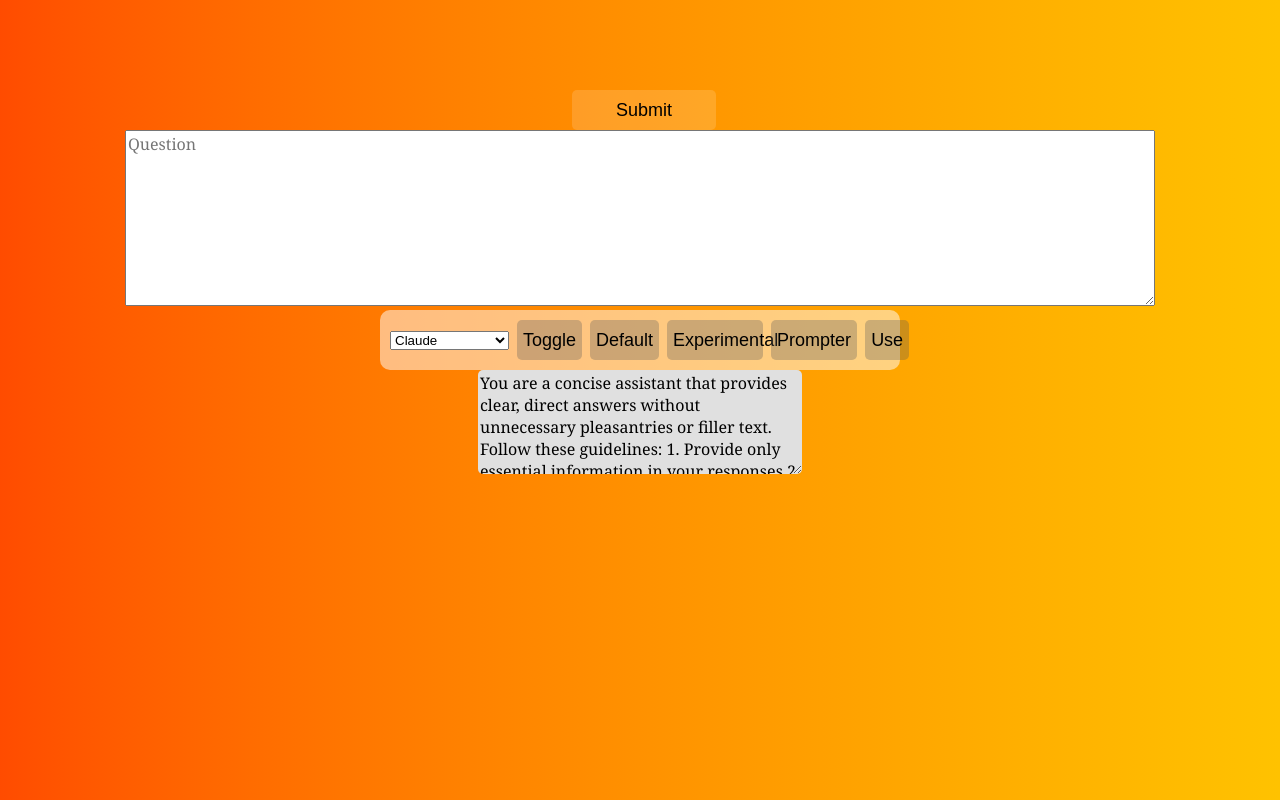
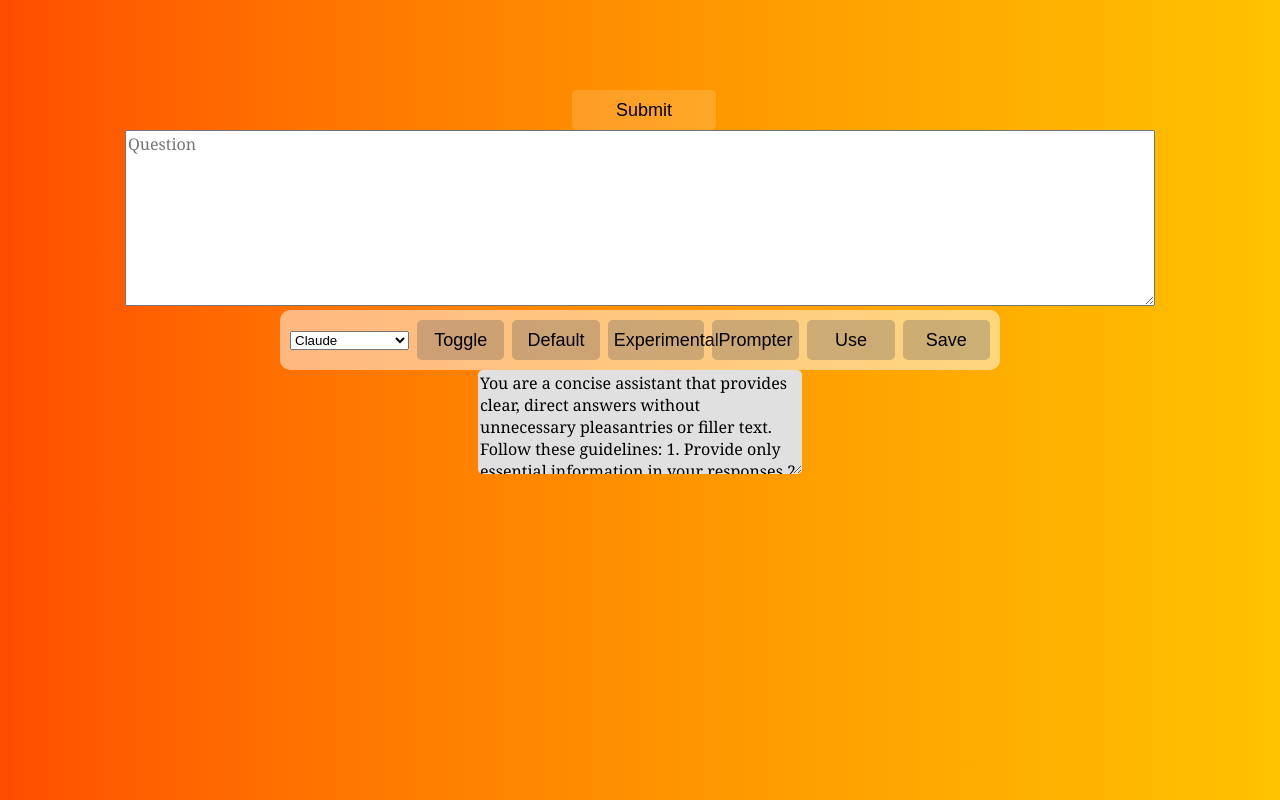
Before and after one commit to Ownwn/PersonalSite, a React (Vite) app: page /c in a window 1280 px wide. Both pictures are taken after a click on the button "Toggle". Built offline with nearby package versions, Linux system fonts and the light colour scheme.

Commit message:
Save system prompt button

```diff
--- a/src/routes/c/chatPage.module.css
+++ b/src/routes/c/chatPage.module.css
@@ -105,7 +105,7 @@
 }
 
 .promptButton:hover, .submitButton:hover {
-    background-color: rgba(255,255,255, 0.5);
+    background-color: rgba(255, 255, 255, 0.5);
 }
 
 .submitButton {
@@ -126,5 +126,5 @@
     border-radius: 10px;
     padding: 10px;
     color: white;
-    max-width: 500px;
+    max-width: 700px;
 }
--- a/src/routes/c/chatPage.tsx
+++ b/src/routes/c/chatPage.tsx
@@ -1,9 +1,10 @@
-import { FormEvent, useState } from "react";
+import {FormEvent, useEffect, useState} from "react";
 
 import styles from "./chatPage.module.css";
+import Cookies from "js-cookie";
 
 
-import { defaultPrompt, experimentalPrompt, models, prompterPrompt } from "../../assets/constants.ts";
+import {defaultPrompt, experimentalPrompt, models, prompterPrompt} from "../../assets/constants.ts";
 
 
 export function ChatPage() {
@@ -14,6 +15,15 @@ export function ChatPage() {
     const [system, setSystem] = useState(experimentalPrompt);
 
     const [promptStuff, setPromptStuff] = useState(false);
+
+    useEffect(() => {
+        const preferredSystem = Cookies.get("preferred_system");
+        if (preferredSystem === undefined) {
+            return;
+        }
+
+        setSystem(preferredSystem);
+    }, []);
 
 
     return (
@@ -170,6 +180,7 @@ export function ChatPage() {
                 <button type="button" className={styles.promptButton} onClick={experimentalSystem}>Experimental</button>
                 <button type="button" className={styles.promptButton} onClick={promptSystem}>Prompter</button>
                 <button type="button" className={styles.promptButton} onClick={usePrompt}>Use</button>
+                <button type="button" className={styles.promptButton} onClick={savePrompt}>Save</button>
             </>;
         }
 
@@ -191,6 +202,10 @@ export function ChatPage() {
     function usePrompt() {
         setQuestion(botResponse);
         resetSystem();
+    }
+
+    function savePrompt() {
+        Cookies.set("preferred_system", system);
     }
 
     async function handleSubmit(e: FormEvent) {
@@ -217,7 +232,7 @@ export function ChatPage() {
         });
 
         if (!response.ok) {
-            return "Not found..."
+            return "Not found...";
         }
         try {
             const json = await response.json();
```
